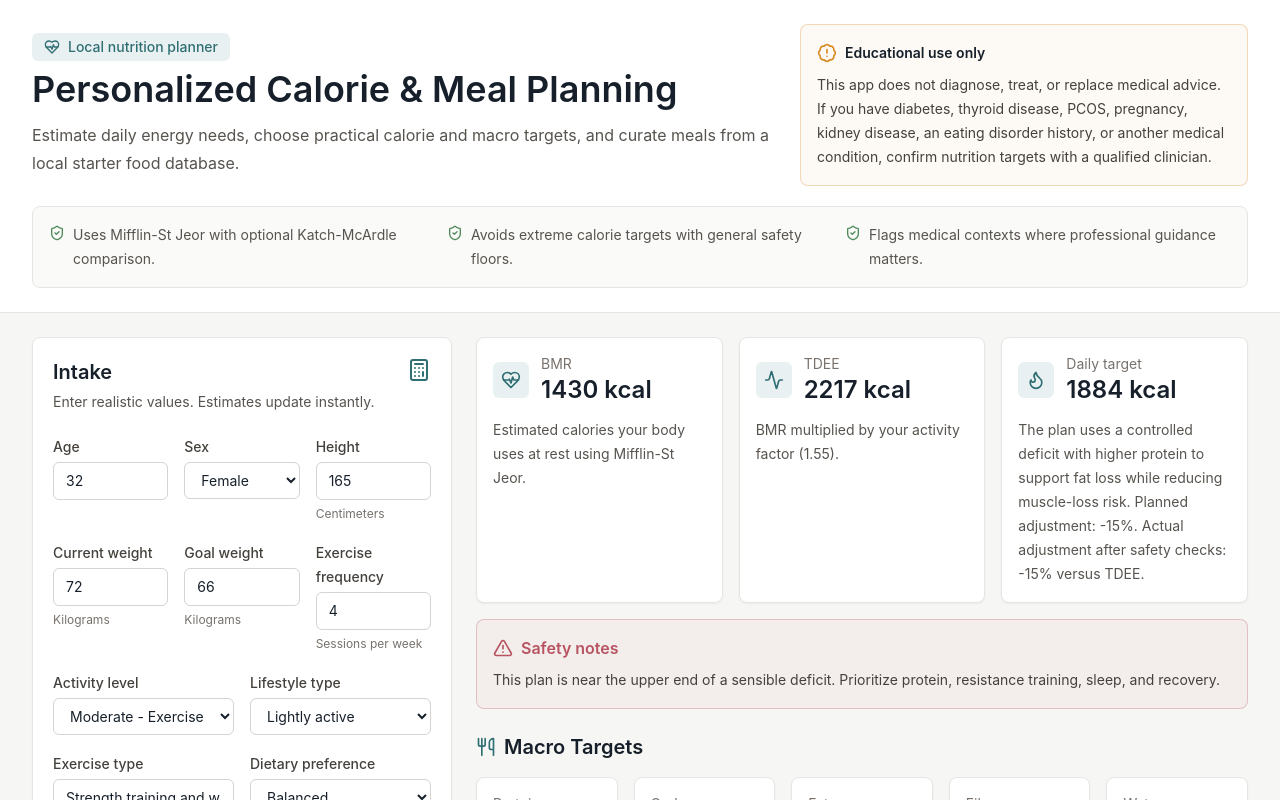
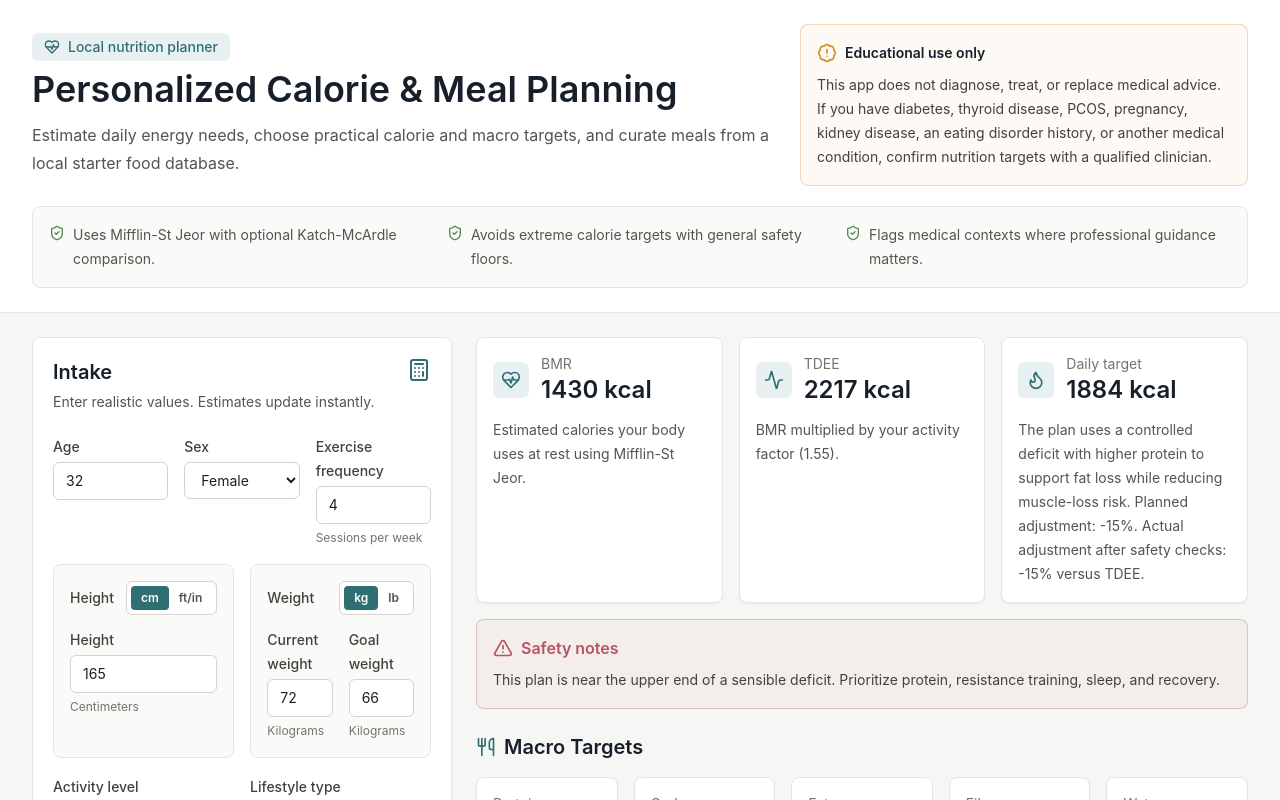
Before and after one commit to lovelyk/Personalized-Nutrition-Planner, a React (Vite) app: page / in a window 1280 px wide. Shown: the top 800 px of the page. Built offline with nearby package versions, Linux system fonts and the light colour scheme.

Commit message:
Add imperial and metric body inputs

```diff
--- a/src/components/UserInputForm.tsx
+++ b/src/components/UserInputForm.tsx
@@ -1,7 +1,11 @@
 import { Calculator, ShieldAlert } from "lucide-react";
+import { useState } from "react";
 import type { ActivityLevel, DietaryPreference, Goal, LifestyleType, MedicalConsideration, Pace, Sex, UserProfile, ValidationIssue } from "../types";
 import { goalLabels, medicalLabels, paceLabels } from "../utils/calculations";
 import { issuesByField } from "../utils/validation";
+
+type HeightUnit = "cm" | "ft-in";
+type WeightUnit = "kg" | "lb";
 
 interface UserInputFormProps {
   profile: UserProfile;
@@ -32,6 +36,18 @@ const lifestyleOptions: Array<{ value: LifestyleType; label: string }> = [
   { value: "active", label: "Active" },
   { value: "very-active", label: "Very active" },
 ];
+
+const kgToLb = (kg: number | undefined) => (kg === undefined || Number.isNaN(kg) ? undefined : Math.round(kg * 22.0462) / 10);
+const lbToKg = (lb: number | undefined) => (lb === undefined || Number.isNaN(lb) ? Number.NaN : Math.round((lb / 2.20462) * 10) / 10);
+const cmToFeet = (cm: number | undefined) => {
+  if (cm === undefined || Number.isNaN(cm)) return { feet: undefined, inches: undefined };
+  const totalInches = Math.round(cm / 2.54);
+  return { feet: Math.floor(totalInches / 12), inches: totalInches % 12 };
+};
+const feetInchesToCm = (feet: number | undefined, inches: number | undefined) => {
+  if (feet === undefined || inches === undefined || Number.isNaN(feet) || Number.isNaN(inches)) return Number.NaN;
+  return Math.round((feet * 12 + inches) * 2.54 * 10) / 10;
+};
 
 function NumberField({
   label,
@@ -71,10 +87,36 @@ function NumberField({
   );
 }
 
+function UnitToggle<T extends string>({ value, options, onChange }: { value: T; options: Array<{ value: T; label: string }>; onChange: (value: T) => void }) {
+  return (
+    <div className="inline-flex rounded-md border border-stone-300 bg-white p-1">
+      {options.map((option) => (
+        <button
+          key={option.value}
+          className={`rounded px-2.5 py-1 text-xs font-semibold transition ${
+            value === option.value ? "bg-calm text-white" : "text-stone-600 hover:bg-stone-100"
+          }`}
+          type="button"
+          onClick={() => onChange(option.value)}
+        >
+          {option.label}
+        </button>
+      ))}
+    </div>
+  );
+}
+
 export default function UserInputForm({ profile, issues, onChange }: UserInputFormProps) {
+  const [heightUnit, setHeightUnit] = useState<HeightUnit>("cm");
+  const [weightUnit, setWeightUnit] = useState<WeightUnit>("kg");
   const fieldIssues = issuesByField(issues);
   const update = <K extends keyof UserProfile>(key: K, value: UserProfile[K]) => onChange({ ...profile, [key]: value });
   const firstIssue = (field: keyof UserProfile) => fieldIssues[field]?.[0];
+  const heightParts = cmToFeet(profile.heightCm);
+  const heightIssue = firstIssue("heightCm");
+  const currentWeightIssue = firstIssue("currentWeightKg");
+  const goalWeightIssue = firstIssue("goalWeightKg");
+  const weightHelper = weightUnit === "kg" ? "Kilograms" : "Pounds, converted to kg for calculations";
 
   const toggleMedical = (value: MedicalConsideration) => {
     if (value === "none") {
@@ -106,10 +148,84 @@ export default function UserInputForm({ profile, issues, onChange }: UserInputFo
             <option value="male">Male</option>
           </select>
         </label>
-        <NumberField label="Height" value={profile.heightCm} min={120} max={230} onChange={(value) => update("heightCm", value ?? Number.NaN)} helper="Centimeters" issue={firstIssue("heightCm")} />
-        <NumberField label="Current weight" value={profile.currentWeightKg} min={35} max={250} step={0.1} onChange={(value) => update("currentWeightKg", value ?? Number.NaN)} helper="Kilograms" issue={firstIssue("currentWeightKg")} />
-        <NumberField label="Goal weight" value={profile.goalWeightKg} min={35} max={250} step={0.1} onChange={(value) => update("goalWeightKg", value ?? Number.NaN)} helper="Kilograms" issue={firstIssue("goalWeightKg")} />
         <NumberField label="Exercise frequency" value={profile.exerciseFrequency} min={0} max={14} onChange={(value) => update("exerciseFrequency", value ?? Number.NaN)} helper="Sessions per week" issue={firstIssue("exerciseFrequency")} />
+      </div>
+
+      <div className="mt-4 grid gap-4 lg:grid-cols-[1fr_1fr]">
+        <div className="rounded-lg border border-stone-200 bg-stone-50 p-4">
+          <div className="mb-3 flex items-center justify-between gap-3">
+            <span className="field-label">Height</span>
+            <UnitToggle
+              value={heightUnit}
+              options={[
+                { value: "cm", label: "cm" },
+                { value: "ft-in", label: "ft/in" },
+              ]}
+              onChange={setHeightUnit}
+            />
+          </div>
+          {heightUnit === "cm" ? (
+            <NumberField label="Height" value={profile.heightCm} min={120} max={230} onChange={(value) => update("heightCm", value ?? Number.NaN)} helper="Centimeters" issue={heightIssue} />
+          ) : (
+            <div>
+              <div className="grid grid-cols-2 gap-3">
+                <NumberField
+                  label="Feet"
+                  value={heightParts.feet}
+                  min={3}
+                  max={7}
+                  onChange={(feet) => update("heightCm", feetInchesToCm(feet, heightParts.inches ?? 0))}
+                />
+                <NumberField
+                  label="Inches"
+                  value={heightParts.inches}
+                  min={0}
+                  max={11}
+                  step={0.5}
+                  onChange={(inches) => update("heightCm", feetInchesToCm(heightParts.feet ?? 0, inches))}
+                  issue={heightIssue}
+                />
+              </div>
+              <p className="help-text">Converted to {Number.isNaN(profile.heightCm) ? "--" : profile.heightCm} cm for calculations.</p>
+            </div>
+          )}
+        </div>
+
+        <div className="rounded-lg border border-stone-200 bg-stone-50 p-4">
+          <div className="mb-3 flex items-center justify-between gap-3">
+            <span className="field-label">Weight</span>
+            <UnitToggle
+              value={weightUnit}
+              options={[
+                { value: "kg", label: "kg" },
+                { value: "lb", label: "lb" },
+              ]}
+              onChange={setWeightUnit}
+            />
+          </div>
+          <div className="grid gap-4 sm:grid-cols-2">
+            <NumberField
+              label="Current weight"
+              value={weightUnit === "kg" ? profile.currentWeightKg : kgToLb(profile.currentWeightKg)}
+              min={weightUnit === "kg" ? 35 : 77}
+              max={weightUnit === "kg" ? 250 : 551}
+              step={0.1}
+              onChange={(value) => update("currentWeightKg", weightUnit === "kg" ? (value ?? Number.NaN) : lbToKg(value))}
+              helper={weightHelper}
+              issue={currentWeightIssue}
+            />
+            <NumberField
+              label="Goal weight"
+              value={weightUnit === "kg" ? profile.goalWeightKg : kgToLb(profile.goalWeightKg)}
+              min={weightUnit === "kg" ? 35 : 77}
+              max={weightUnit === "kg" ? 250 : 551}
+              step={0.1}
+              onChange={(value) => update("goalWeightKg", weightUnit === "kg" ? (value ?? Number.NaN) : lbToKg(value))}
+              helper={weightHelper}
+              issue={goalWeightIssue}
+            />
+          </div>
+        </div>
       </div>
 
       <div className="mt-4 grid gap-4 lg:grid-cols-2">
```
Also changed, not shown: 1 other file (tests, documents, lock files or other folders).
